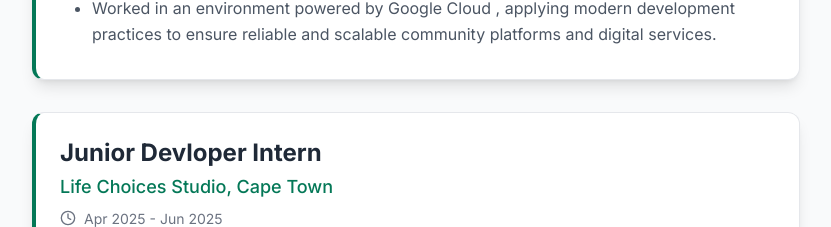
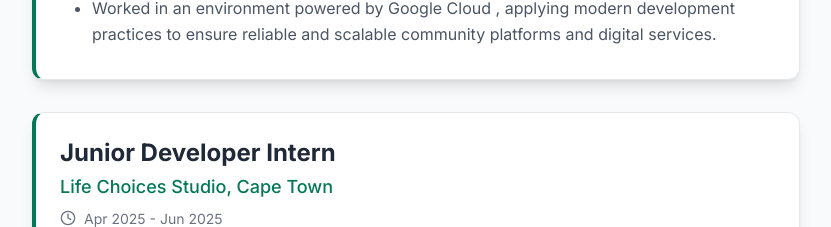
Before and after one commit to GeorgeZa01/React-Portfolio-Mark1, a React (Vite) app: page / in a window 1280 px wide. Shown: the part 1780-2007 px from the top of the page, without its empty margins (224-1055 px from the left). Built offline with nearby package versions, Linux system fonts and the light colour scheme; the HTML template or start-up script is replaced by a standard one.

Commit message:
update to constants

```diff
--- a/src/data/constants.js
+++ b/src/data/constants.js
@@ -109,7 +109,7 @@ export const EXPERIENCE_DATA = [
     ],
   },
   {
-    title: 'Junior Devloper Intern',
+    title: 'Junior Developer Intern',
     company: 'Life Choices Studio, Cape Town',
     duration: 'Apr 2025 - Jun 2025',
     description: [
```
